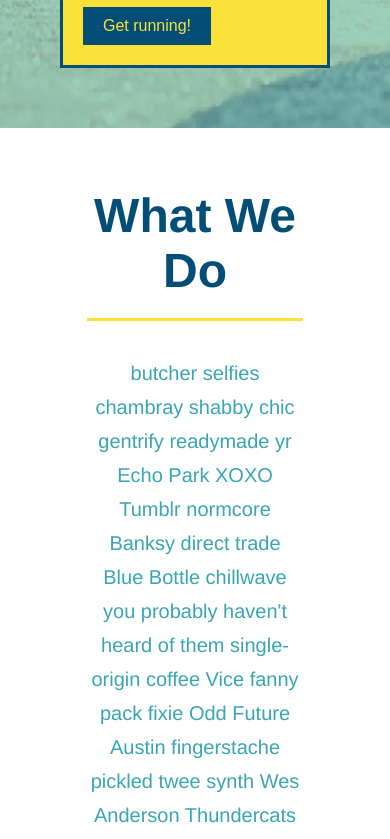
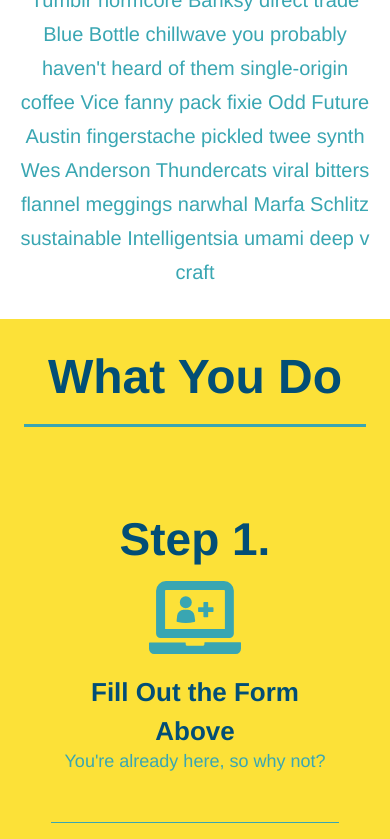
Before and after one commit to mnwana/run_buddy, a plain HTML site: page index.html in a window 390 px wide. Shown: the part 1880-2719 px from the top of the page. Drawn offline with Linux system fonts and the light colour scheme.

Commit message:
add remaining media queries

```diff
--- a/assets/css/style.css
+++ b/assets/css/style.css
@@ -61,8 +61,8 @@ section {
   align-items: flex-start;
 }
 
-.hero-message{
-width:35%;
+.hero-message {
+  width: 35%;
   text-align: right;
   margin: 3.5%;
   color: #fff;
@@ -70,12 +70,11 @@ font-size: 18px;
   line-height: 1.2;
 }
 
-.hero-message h2{
+.hero-message h2 {
   color: #fce138;
   font-style: italic;
   font-size: 55px;
 }
-
 
 .hero-form {
   background-color: #fce138;
@@ -125,9 +124,8 @@ line-height: 1.2;
 }
 
 .steps {
-    background:#fce138 ;
+  background: #fce138;
 }
-
 
 .section-title {
   font-size: 48px;
@@ -137,7 +135,6 @@ line-height: 1.2;
   text-align: center;
   margin: 0 auto 35px auto;
   width: 50%;
-
 }
 
 .flex-row {
@@ -159,14 +156,13 @@ line-height: 1.2;
 }
 
 .step-text {
-    flex:12;
+  flex: 12;
 }
 
 .step-text p {
   color: #39a6b2;
   font-size: 18px;
 }
-
 
 .step-info {
   flex: 2 70%;
@@ -184,15 +180,15 @@ line-height: 1.2;
   max-width: 100%;
 }
 
-.step-text h4{
+.step-text h4 {
   font-size: 26px;
   line-height: 1.5;
   color: #024e76;
 }
 
-.step{
+.step {
   margin: 50px auto;
-    padding-bottom:  50px;
+  padding-bottom: 50px;
   width: 80%;
   border-bottom: 1px solid #39a6b2;
   display: flex;
@@ -226,7 +222,7 @@ line-height: 1.2;
 }
 
 .text-left {
-    text-align: left ;
+  text-align: left;
 }
 
 .text-right {
@@ -247,7 +243,7 @@ line-height: 1.2;
   font-size: 17px;
 }
 
-.contact{
+.contact {
   background-color: #024e76;
 }
 
@@ -262,7 +258,7 @@ line-height: 1.2;
 }
 
 .contact-info > * {
-    flex:1;
+  flex: 1;
   margin: 15px;
 }
 
@@ -279,14 +275,16 @@ line-height: 1.2;
   font-size: 32px;
 }
 
-.contact-info p, .contact-info address {
+.contact-info p,
+.contact-info address {
   margin: 20px 0;
   line-height: 1.5;
   font-size: 16px;
   font-style: normal;
 }
 
-.contact-form input, .contact-form textarea {
+.contact-form input,
+.contact-form textarea {
   width: 100%;
   border: none;
   background: #fce138;
@@ -325,7 +323,7 @@ footer a {
 }
 
 /* media query for smaller desktop screens and smaller */
-@media screen and (max-width:980px) {
+@media screen and (max-width: 980px) {
   header {
     padding-bottom: 0;
     justify-content: center;
@@ -341,11 +339,13 @@ footer a {
     width: 100%;
     justify-content: center;
   }
+
   header nav ul li a {
     font-size: 20px;
   }
 
-    foooter h2, footer div {
+  foooter h2,
+  footer div {
     text-align: center;
     width: 100%;
   }
@@ -359,17 +359,63 @@ footer a {
   }
 
   .contact-info iframe {
-        flex:1 100%;
+    flex: 1 100%;
   }
 }
 
 /* media query fro tablets and smaller */
 
-@media screen and (max-width:768px) {
+@media screen and (max-width: 768px) {
+  section {
+    padding: 30px 15px;
+  }
 
+  .step h3 {
+    flex: 1 100%;
+    text-align: center;
+  }
+
+  .step-info {
+    flex: 2 100%;
+    text-align: center;
+    justify-content: center;
+  }
+
+  .step-img {
+    flex: 0 32%;
+    margin-right: 0;
+    margin-top: 15px;
+    margin-bottom: 15px;
+  }
+
+  .step-text {
+    flex: 100%;
+  }
 }
 
 /* media query for mpobile phones and smaller */
 @media screen and (max-width: 575px) {
+  .hero-form button {
+    width: 100%;
+  }
 
+  .section-title {
+    width: 95%;
   }
+
+  .intro p {
+    width: 100%;
+  }
+
+  .trainer {
+    flex: 0 100%;
+  }
+
+  .contact-info {
+    text-align: center;
+  }
+
+  .contact-info > * {
+    flex: 0 100%;
+  }
+}
```
Lines whose indentation alone changed are shown as unchanged.
